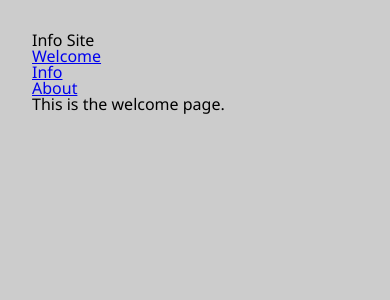
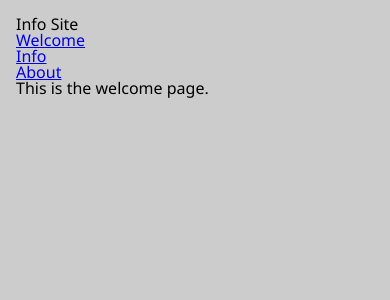
Before and after one commit to edwardtanguay/coding-challenge-react-blogsite-calimoto, a React (Vite) app: page /welcome in a window 390 px wide. Shown: the top 300 px of the page. Built offline with nearby package versions, Linux system fonts and the light colour scheme.

Commit message:
mobile first started

```diff
--- a/src/styles/index.scss
+++ b/src/styles/index.scss
@@ -1,11 +1,22 @@
 body {
 	background-color: #ccc;
-	font-family:'Segoe UI', Tahoma, Geneva, Verdana, sans-serif;
-	margin: 2rem 0 0 2rem;
+	font-family: "Segoe UI", Tahoma, Geneva, Verdana, sans-serif;
 }
-
-
 
 // a.active {
 // 	color: rgb(232, 232, 141);
 // }
+
+/* smartphone view */
+@media (max-width: 577px) {
+	body {
+		margin: 1rem 0 0 1rem;
+	}
+}
+
+/* computer/tablet view */
+@media (min-width: 578px) {
+	body {
+		margin: 2rem 0 0 2rem;
+	}
+}
```
